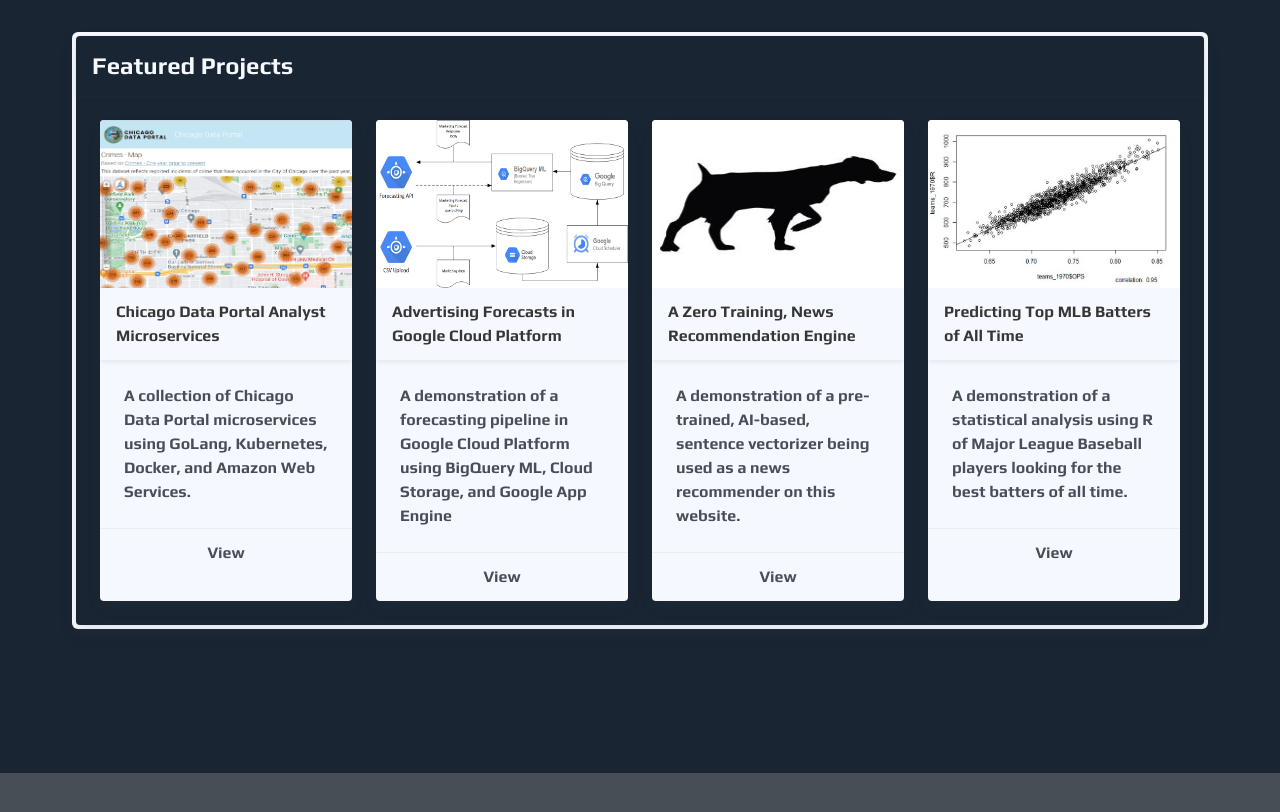
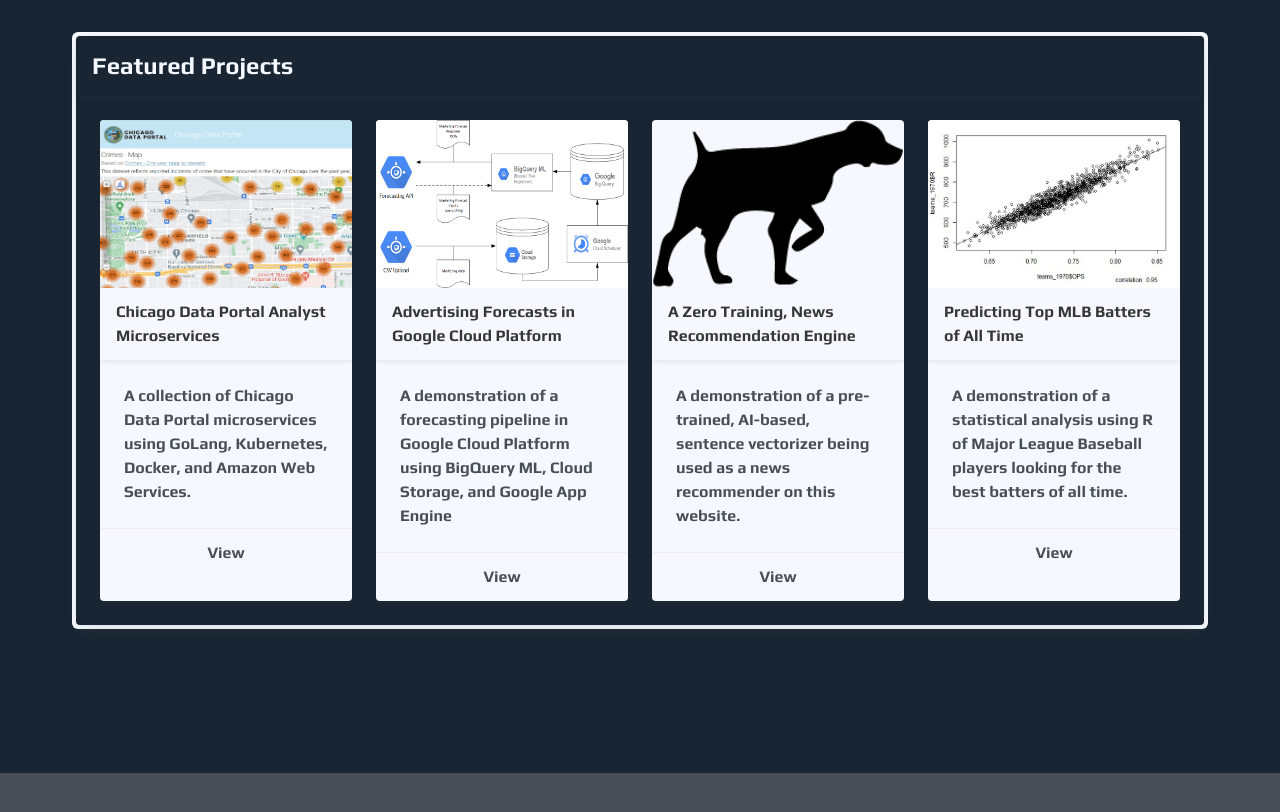
Before and after one commit to agentdanger/courtney-perigo-dotcom, a Vue app in the folder courtney-perigo-dotcom/: page / in a window 1280 px wide. Shown: the part 960-1772 px from the top of the page. Built offline with nearby package versions, Linux system fonts and the light colour scheme; no server answers.

Commit message:
Update Main.vue

```diff
--- a/courtney-perigo-dotcom/src/views/Main.vue
+++ b/courtney-perigo-dotcom/src/views/Main.vue
@@ -285,7 +285,7 @@
                     title: "A Zero Training, News Recommendation Engine",
                     description: "A demonstration of a pre-trained, AI-based, sentence vectorizer \
                     being used as a news recommender on this website.",
-                    image: "../assets/brittany.jpg",
+                    image: "../assets/brittany.png",
                     link: "https://github.com/agentdanger/news-retriever"
                 },
                 {
```
